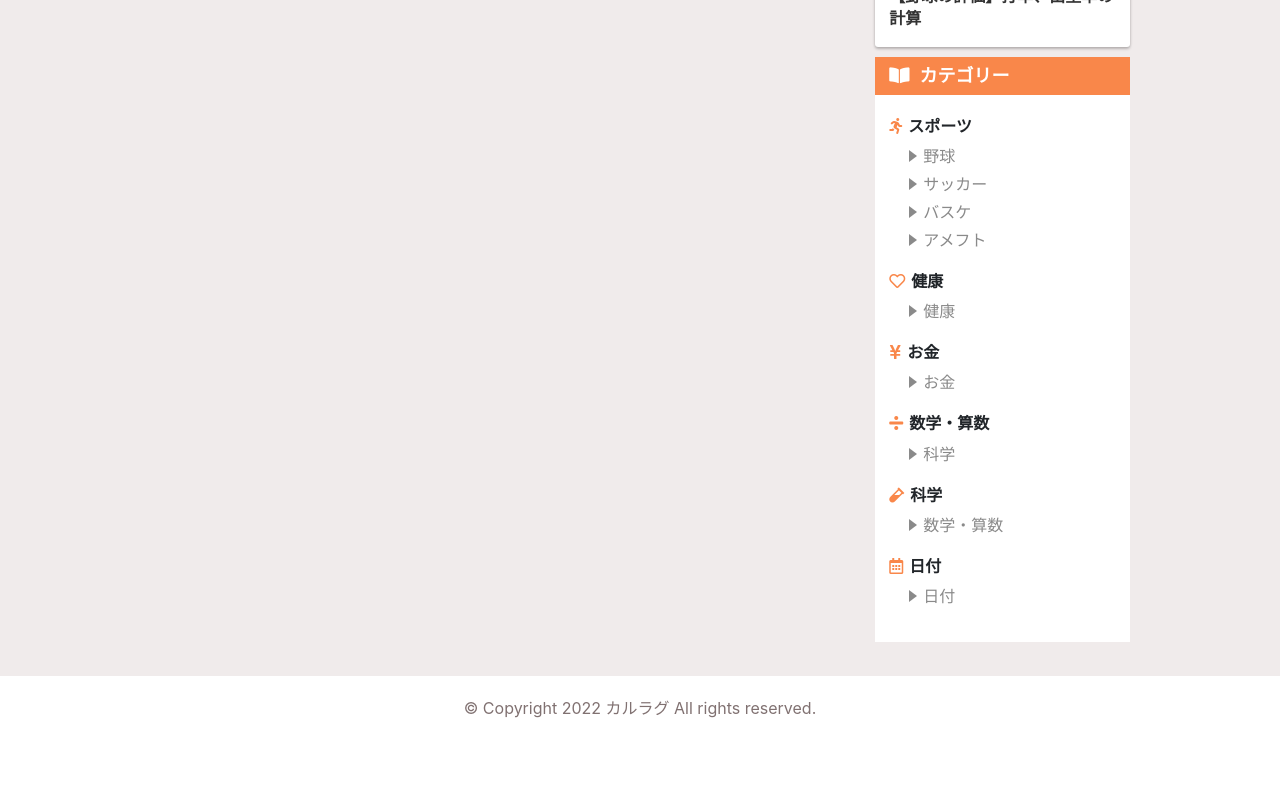
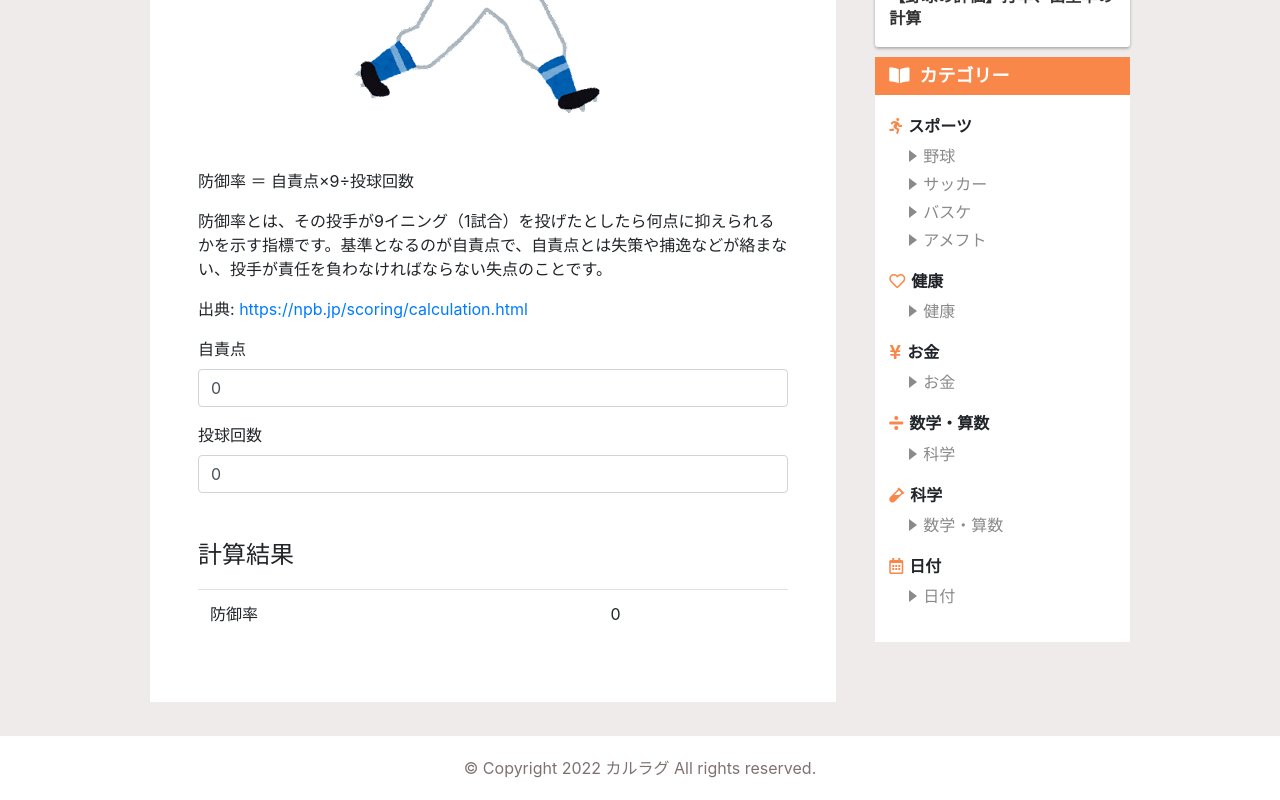
Before and after one commit to rk5155/calragu, a Vue app: page /baseball/defense in a window 1280 px wide. Shown: the part 525-1325 px from the top of the page. Before the commit the page ends 1265 px from the top, so only its background shows below. Built offline with nearby package versions, Linux system fonts and the light colour scheme; a web font is replaced by a local one.

Commit message:
防御率のコンポーネント作成

```diff
--- a/src/components/ArticleText.vue
+++ b/src/components/ArticleText.vue
@@ -6,6 +6,7 @@
                 <img :src="el.img" alt="">
                 <p v-html="el.text"></p>
                 <p>{{ desc }}</p>
+                <p>出典: <a :href="el.source">{{ el.source }}</a></p>
             </div>
         </template>
     </div>
--- a/src/mixins/articles.js
+++ b/src/mixins/articles.js
@@ -14,6 +14,7 @@ export default {
                 { title: "【現代野球の投手評価】WHIPの計算", text: "WHIP = 与四球数 + 被安打数 ÷ 投球回数", img: require('@/assets/images/sports/baseball/baseball_pitcher_overthrow.png'), category: "スポーツ", subcategory: "野球", url: "/baseball/whip", color: "img-background--blue" },
                 { title: "【現代野球の評価】長打率の計算", text: "長打率 = 塁打数 ÷ 打数", img: require('@/assets/images/sports/baseball/baseball_hit_woman.png'), category: "スポーツ", subcategory: "野球", url: "/baseball/slugging-percentage", color: "img-background--beige" },
                 { title: "【野球の評価】打率、出塁率の計算",text: `打率 ＝ 安打数÷打数<br><br>打率とは、打席数から犠打、犠飛、四死球を除いた打数のうち、安打の割合を表します。<br><br>出塁率 =（安打数 + 四球数 + 死球数）÷（打数 + 四球数 + 死球数 + 犠飛数）`, img: require('@/assets/images/sports/baseball/baseball_batter_man.png'), category: "スポーツ", subcategory: "野球", url: "/baseball/base-percentage", color: "img-background--red" },
+                { title: "【野球の評価】防御率の計算",text: `防御率 ＝ 自責点×9÷投球回数`, img: require('@/assets/images/sports/baseball/baseball_batter_man.png'), category: "スポーツ", subcategory: "野球", url: "/baseball/defense", color: "img-background--blue",  source: "https://npb.jp/scoring/calculation.html" },
                 { title: "【サッカー】勝ち点の計算", text: "勝ち :  3 点<br>引き分け : 1 点<br>負け : 0 点", img: require('@/assets/images/sports/soccer/soccer_dribble2.png'), category: "スポーツ", subcategory: "サッカー", url: "/soccer/points", color: "img-background" },
             ],
             health: [
--- a/src/router.js
+++ b/src/router.js
@@ -6,6 +6,7 @@ import Whip from './views/sports/baseball/Whip.vue'
 import SluggingPercentage from './views/sports/baseball/SluggingPercentage.vue'
 import BasePercentage from './views/sports/baseball/BasePercentage.vue'
 import Baseball from './views/sports/baseball/Baseball.vue'
+import Defense from './views/sports/baseball/Defense.vue'
 import Points from './views/sports/soccer/Points.vue'
 
 
@@ -45,6 +46,11 @@ export default new Router({
       meta: { title: '【野球の評価】打率、出塁率の計算', desc: '出塁率とは、打数、四球、死球、犠飛の合計数のうち、四球、死球、安打で出塁した割合を表します。犠飛のときは出塁ではないので出塁率は下がります。犠打も出塁ではないですが計算から除かれている為、出塁率は変わりません。また失策で出塁したときは、打数が1増えるだけなので出塁率は下がります。' }
     },
     {
+      path: '/baseball/defense',
+      component: Defense,
+      meta: { title: '【野球の評価】防御率の計算', desc: '防御率とは、その投手が9イニング（1試合）を投げたとしたら何点に抑えられるかを示す指標です。基準となるのが自責点で、自責点とは失策や捕逸などが絡まない、投手が責任を負わなければならない失点のことです。' }
+    },
+    {
         path: '/soccer/points',
         component: Points,
         meta: { title: '【サッカー】勝ち点の計算', desc: 'リーグ戦では、勝ち、負けの他に、引き分けがあります。(決勝トーナメントでは、PK戦で決着を付けます。)順位は勝ち点で決まります。' }
--- /dev/null
+++ b/src/views/sports/baseball/Defense.vue
@@ -0,0 +1,53 @@
+<template>
+    <div class="calculation">
+        <ArticleText :title="title" :desc="desc" :article="sports"></ArticleText>
+
+        <form>
+            <Calculation v-for="list in formList" :key="list.label" :list="list" v-model.number="$data[list.data]"></Calculation>
+        </form>
+
+        <h2>計算結果</h2>
+        <table class="table table-striped">
+            <tr>
+                <td>防御率</td>
+                <td>{{ defense }}</td>
+            </tr>
+        </table>
+    </div>
+</template>
+
+<script>
+import Calculation from "../../../components/Calculation.vue"
+import getTitle from '@/getTitle'
+import ArticleText from "../../../components/ArticleText.vue"
+import articles from '@/mixins/articles.js'
+
+export default {
+  components: {
+    Calculation,
+    ArticleText
+  },
+  mixins: [ getTitle, articles ],
+  data () {
+    return {
+      num1: 0,
+      num2: 0,
+      formList: [
+            { label: "自責点", data: 'num1' },
+            { label: "投球回数", data: 'num2' },
+        ]
+    }
+  },
+  computed: {
+      defense: function() {
+          let defense = (this.num1 * 9) / this.num2;
+
+          if (isNaN(defense) || defense == "Infinity") {
+              return 0;
+          } else {
+              return defense.toFixed(2);
+          }
+      }
+  }
+}
+</script>
```
